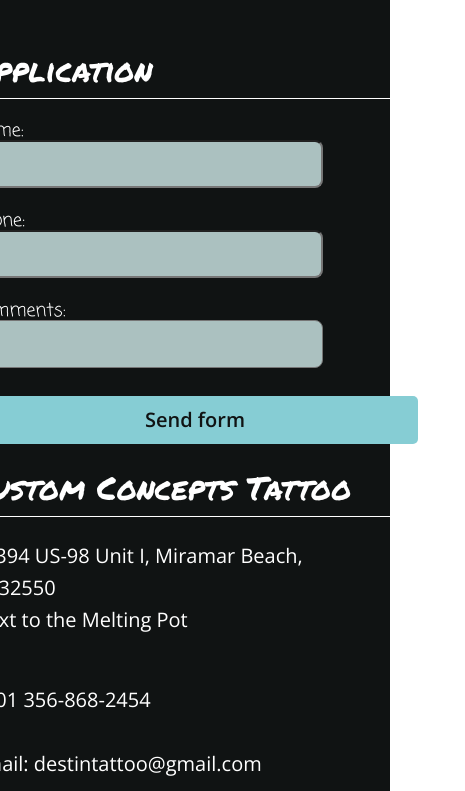
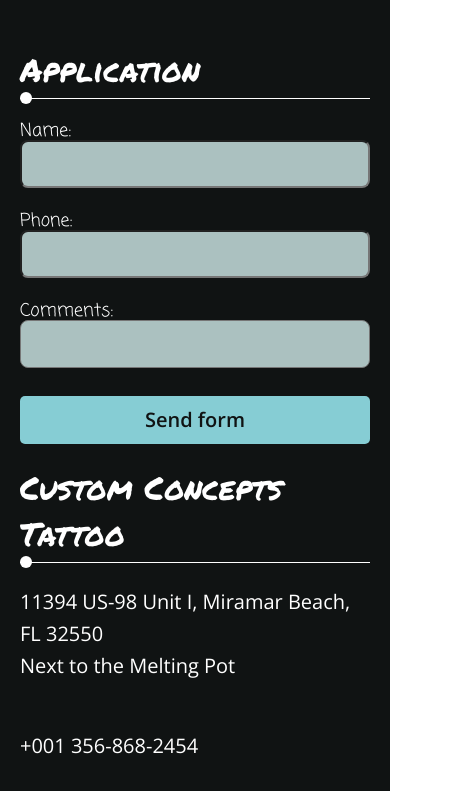
Before and after one commit to maxshnaider/Tattoo_proj, a React app: page /#/application in a window 390 px wide. Shown: the part 990-1781 px from the top of the page, 465 px wide, since content can reach past the window. Built offline with nearby package versions, Linux system fonts and the light colour scheme; a web font is replaced by a local one.

Commit message:
fix response

```diff
--- a/src/assets/css/response.scss
+++ b/src/assets/css/response.scss
@@ -156,10 +156,23 @@
 
 @media screen and (max-width: 480px) {
   .form_row {
-    width: 350px;
+    max-width: 350px;
   }
   .foot_form_input input,
   .foot_form_input textarea {
-    width: 350px;
+    max-width: 350px;
+  }
+  .btn_foot {
+    max-width: 350px;
+  }
+
+  .circle {
+    &::after {
+      max-width: 350px;
+    }
+  }
+
+  .foot_right {
+    max-width: 350px;
   }
 }
```
